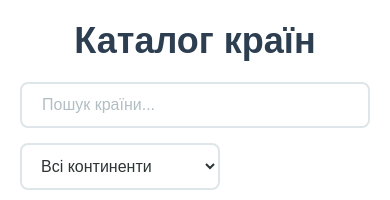
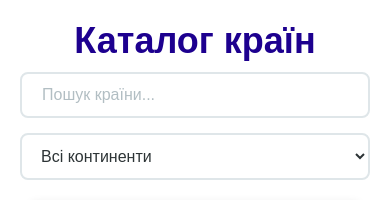
Before and after one commit to Artem-Kapelush/countries-catalog, a plain HTML site: page index.html in a window 390 px wide. Shown: the top 200 px of the page. Drawn offline with Linux system fonts and the light colour scheme; grey boxes are pictures that could not be loaded.

Commit message:
Update style.css

```diff
--- a/css/style.css
+++ b/css/style.css
@@ -19,14 +19,14 @@
 
 .countries h2 {
   text-align: center;
-  color: #2c3e50;
+  color: #1d008f;
   font-size: 36px;
 }
 
 .searsh {
   display: flex;
   gap: 15px;
-  margin-bottom: 30px;
+  padding-bottom: 30px;
   flex-wrap: wrap;
 }
 
@@ -120,6 +120,14 @@
 }
 
 @media (max-width: 768px) {
+  .countries {
+    row-gap: 10px;
+  }
+
+  .searsh {
+    padding-bottom: 0;
+  }
+
   #countries-list {
     grid-template-columns: 1fr 1fr;
     padding: 15px;
@@ -140,6 +148,10 @@
 }
 
 @media (max-width: 450px) {
+  .continent__list {
+    width: 100%;
+  }
+
   #countries-list {
     grid-template-columns: 1fr;
     padding: 10px;
@@ -147,10 +159,6 @@
 
   .country {
     border-radius: 6px;
-  }
-
-  .flag {
-    height: 150px;
   }
 
   .country span {
```
